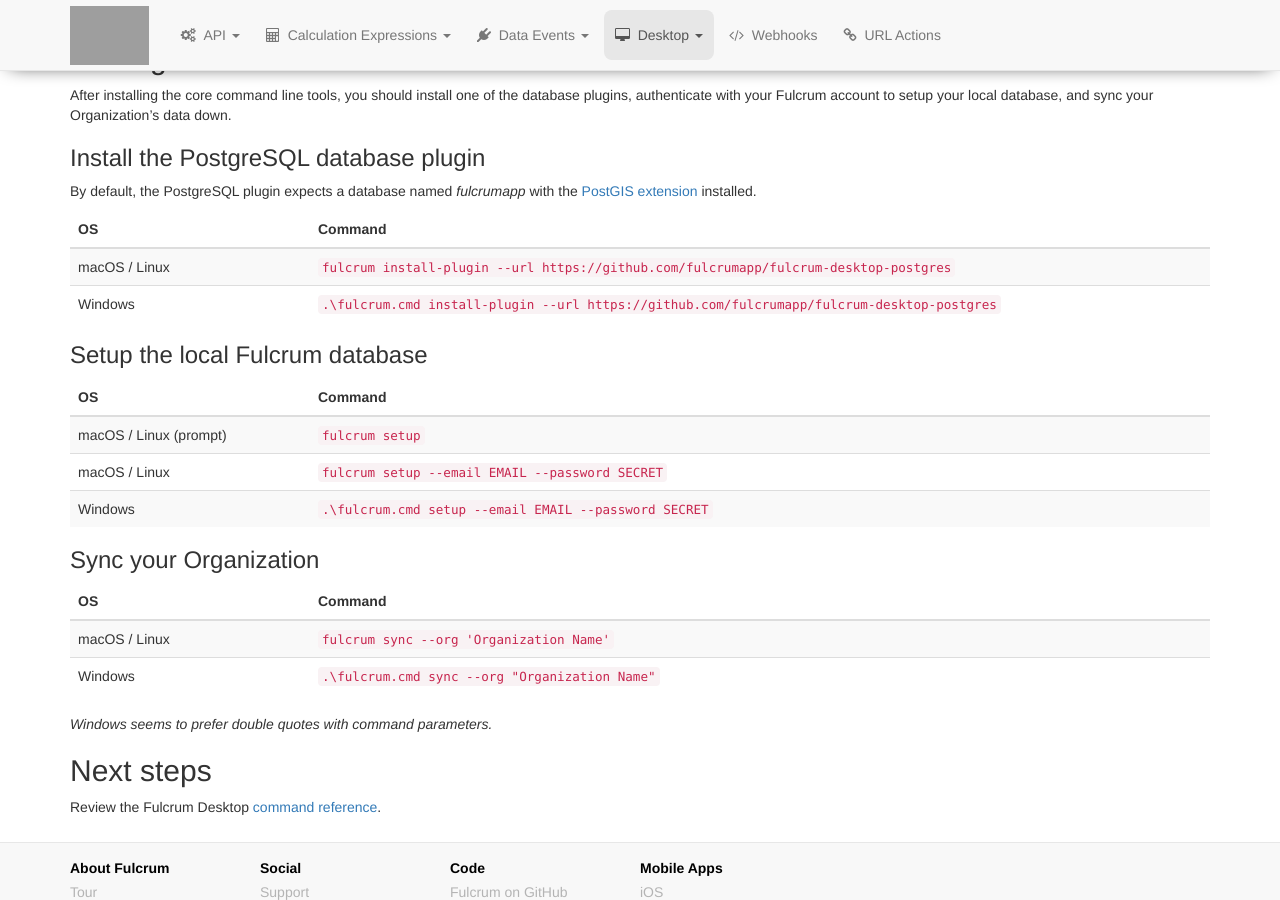
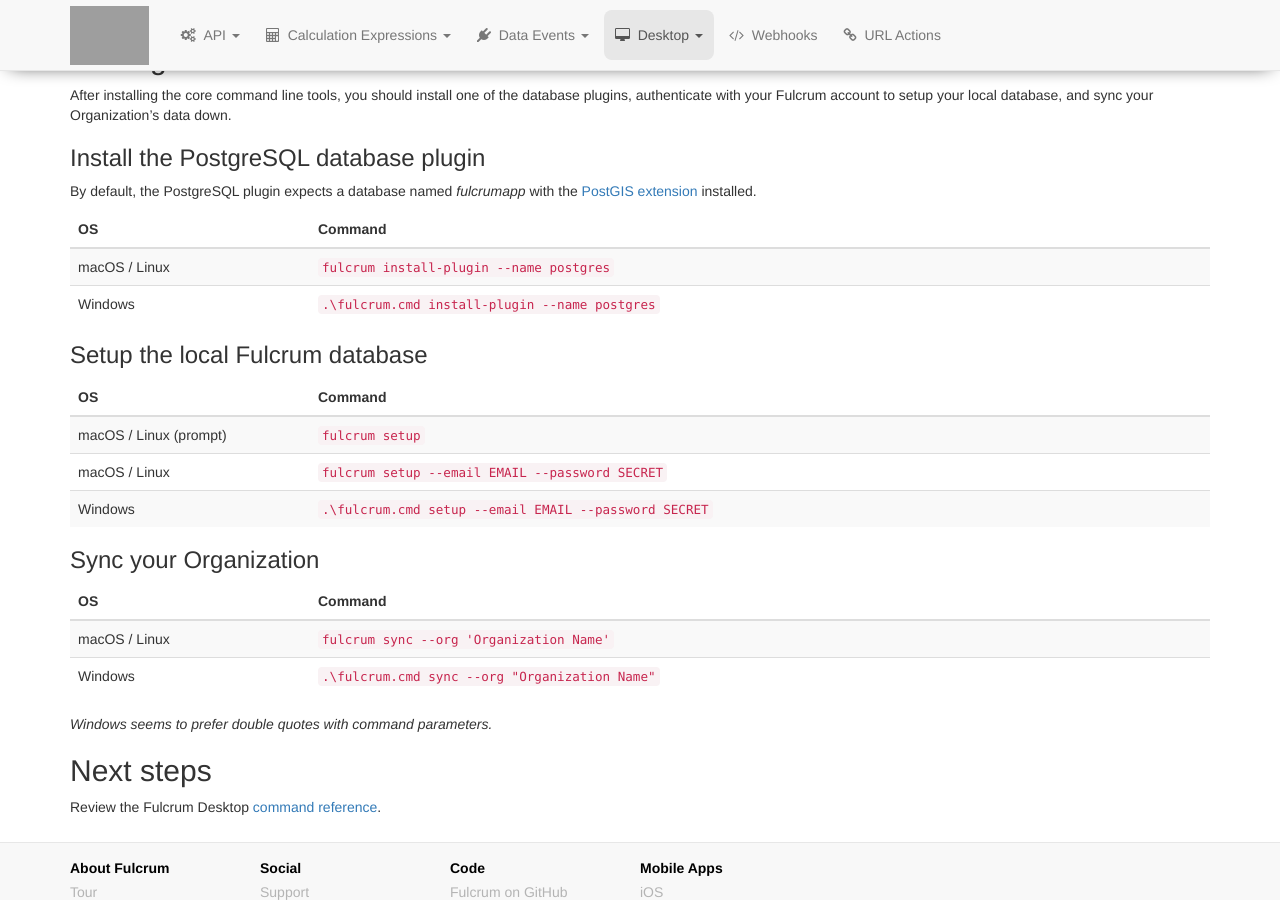
Before and after one commit to rylincoln/developer.fulcrumapp.com, a Jekyll site: the page built from _desktop/intro.md, in a window 1280 px wide and 900 px high, scrolled down 1123 px. Built offline with Jekyll 4.4.1, drawn with Linux system fonts in a browser that asks for light colours; nearby versions of some CDN libraries; grey boxes are pictures that could not be loaded.

Commit message:
Update install command

```diff
--- a/_desktop/intro.md
+++ b/_desktop/intro.md
@@ -66,8 +66,8 @@ By default, the PostgreSQL plugin expects a database named _fulcrumapp_ with the
 {:.table.table-striped.event-table}
 | OS | Command |
 | - | - |
-| macOS / Linux  | `fulcrum install-plugin --url https://github.com/fulcrumapp/fulcrum-desktop-postgres`  |
-| Windows | `.\fulcrum.cmd install-plugin --url https://github.com/fulcrumapp/fulcrum-desktop-postgres` |
+| macOS / Linux  | `fulcrum install-plugin --name postgres`  |
+| Windows | `.\fulcrum.cmd install-plugin --name postgres` |
 
 ### Setup the local Fulcrum database
 
```
